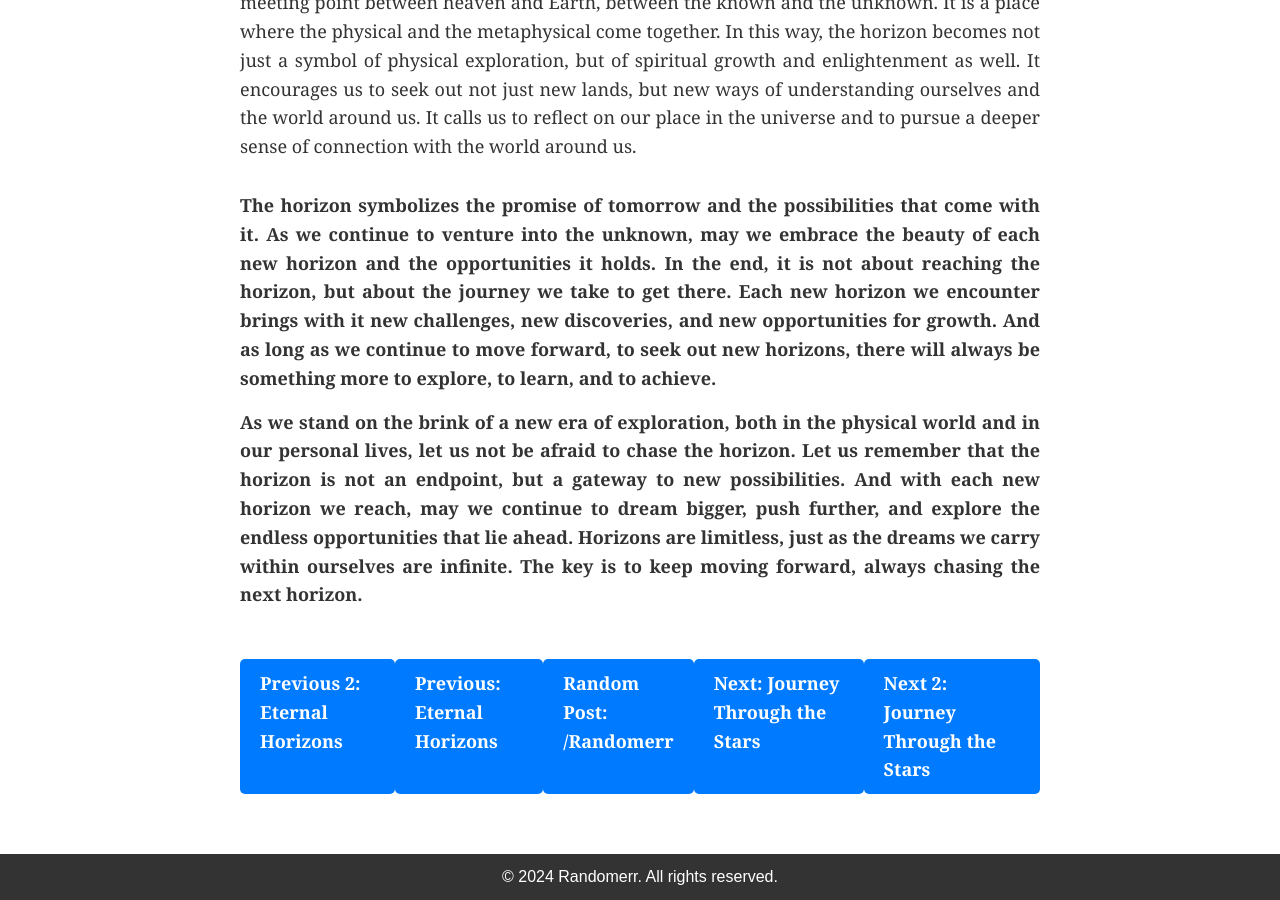
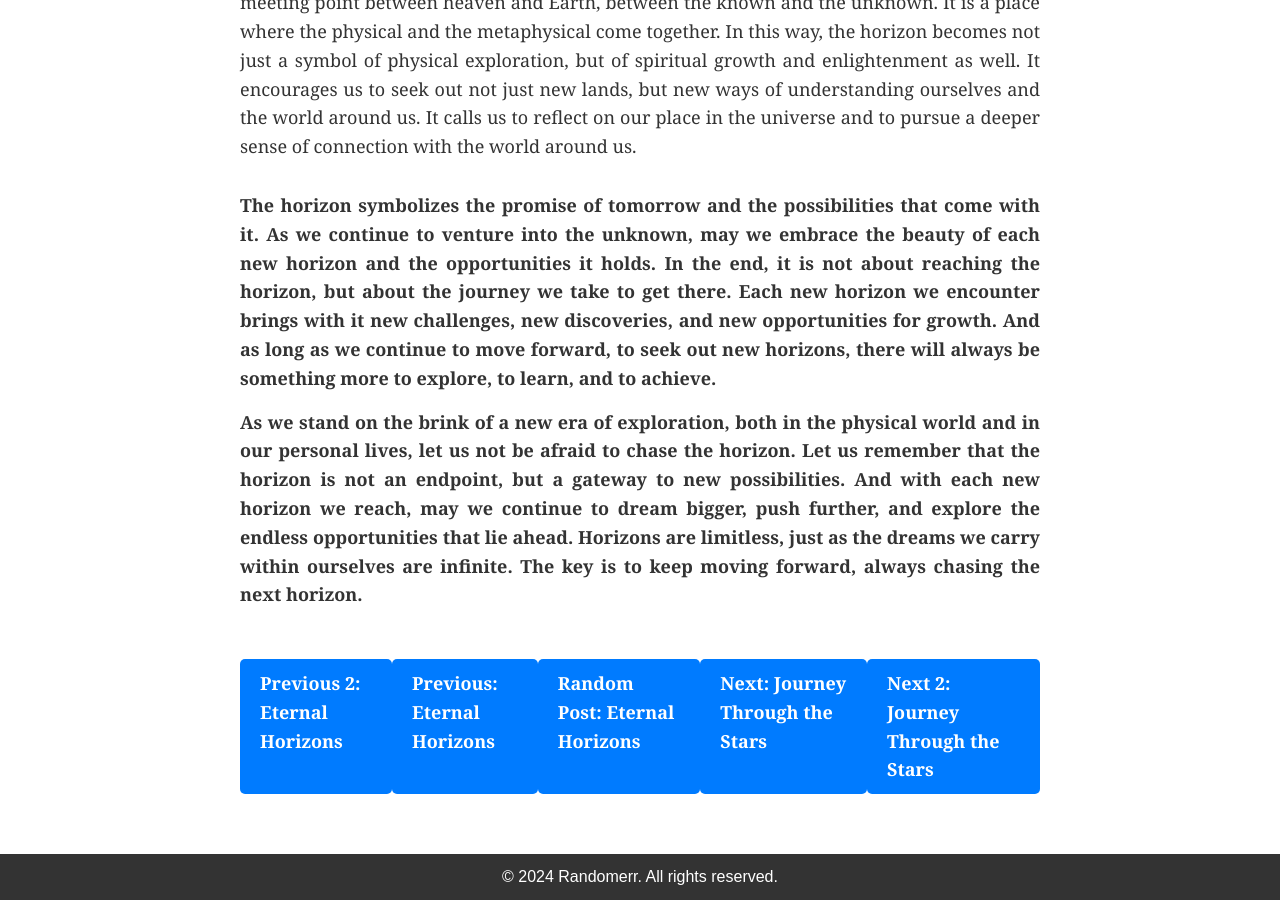
Before and after one commit to m-cochran/Randomerr, a Jekyll site: the page built from _posts/2024-08-19-eternal-horizons.md, in a window 1280 px wide and 900 px high, scrolled down 3341 px. Built offline with Jekyll 4.4.1, drawn with Linux system fonts in a browser that asks for light colours.

Commit message:
Update 2024-08-19-eternal-horizons.md

```diff
--- a/_posts/2024-08-19-eternal-horizons.md
+++ b/_posts/2024-08-19-eternal-horizons.md
@@ -78,9 +78,8 @@ thumbnail: "https://images.unsplash.com/photo-1720986073399-f5c24e020ca1?q=80&w=
     {% endif %}
 
     <!-- Link to a random post -->
-    {% assign posts_count = site.posts | size %}
-    {% assign random_index = site.posts | sample | index %}
-    <a href="{{ site.baseurl }}{{ site.posts[random_index].url }}">Random Post: {{ site.baseurl }}{{ site.posts[random_index].title }}</a>
+    {% assign random_post = site.posts | sample %}
+    <a href="{{ site.baseurl }}{{ random_post.url }}">Random Post: {{ random_post.title }}</a>
 
     <!-- Link to the next two posts -->
     {% if page.next %}
@@ -90,6 +89,7 @@ thumbnail: "https://images.unsplash.com/photo-1720986073399-f5c24e020ca1?q=80&w=
         <a href="{{ site.baseurl }}{{ page.next.next.url }}">Next 2: {{ page.next.next.title }}</a>
     {% endif %}
 </div>
+
 
 
 
```
